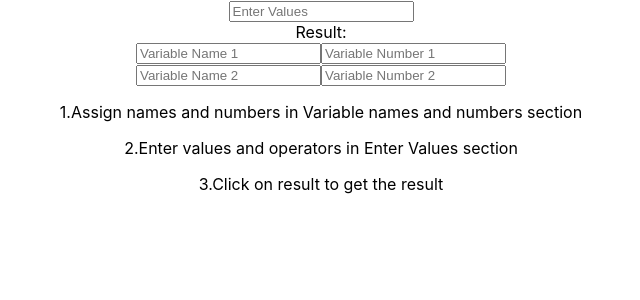
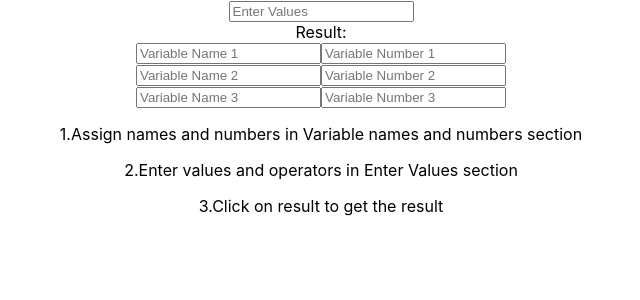
Before and after one commit to lakshaygoyal01/pry, a React (Create React App) app: page / in a window 1280 px wide. Shown: the top 300 px of the page, without its empty margins (319-959 px from the left). Built offline with nearby package versions, Linux system fonts and the light colour scheme.

Commit message:
Variable Added

```diff
--- a/src/App.js
+++ b/src/App.js
@@ -9,9 +9,12 @@ function App() {
   const [variableNumber, setVariableNumber] = useState("");
   const [variableName2, setVariableName2] = useState("");
   const [variableNumber2, setVariableNumber2] = useState("");
+  const [variableName3, setVariableName3] = useState("");
+  const [variableNumber3, setVariableNumber3] = useState("");
   const [variables, setVariables] = useState({
     [variableName]: variableNumber,
     [variableName2]: variableNumber2,
+    [variableName3]: variableNumber3,
   });
 
   const handleInputChange = (e) => {
@@ -36,14 +39,29 @@ function App() {
   const handleVariableNumber2 = (e) => {
     setVariableNumber2(e.target.value);
   };
+  const handleVariableName3 = (e) => {
+    setVariableName3(e.target.value);
+    updateSuggestedVariables(e.target.value);
+  };
+  const handleVariableNumber3 = (e) => {
+    setVariableNumber3(e.target.value);
+  };
 
   // Update variables when input fields change
   React.useEffect(() => {
     setVariables({
       [variableName]: variableNumber,
       [variableName2]: variableNumber2,
+      [variableName3]: variableNumber3,
     });
-  }, [variableName, variableNumber, variableName2, variableNumber2]);
+  }, [
+    variableName,
+    variableNumber,
+    variableName2,
+    variableNumber2,
+    variableName3,
+    variableNumber3,
+  ]);
 
   const handleButtonClick = (value) => {
     setInput((prevInput) => prevInput + value);
@@ -139,11 +157,23 @@ function App() {
           onChange={handleVariableNumber2}
         />
       </div>
-
-        <p>1.Assign names and numbers in Variable names and numbers section
-          </p>
-        <p>2.Enter values and operators in Enter Values section </p>
-        <p>3.Click on result to get the result</p>
+      <div>
+        <input
+          type='text'
+          value={variableName3}
+          placeholder='Variable Name 3'
+          onChange={handleVariableName3}
+        />
+        <input
+          type='text'
+          value={variableNumber3}
+          placeholder='Variable Number 3'
+          onChange={handleVariableNumber3}
+        />
+      </div>
+      <p>1.Assign names and numbers in Variable names and numbers section</p>
+      <p>2.Enter values and operators in Enter Values section </p>
+      <p>3.Click on result to get the result</p>
     </div>
   );
 }
```
